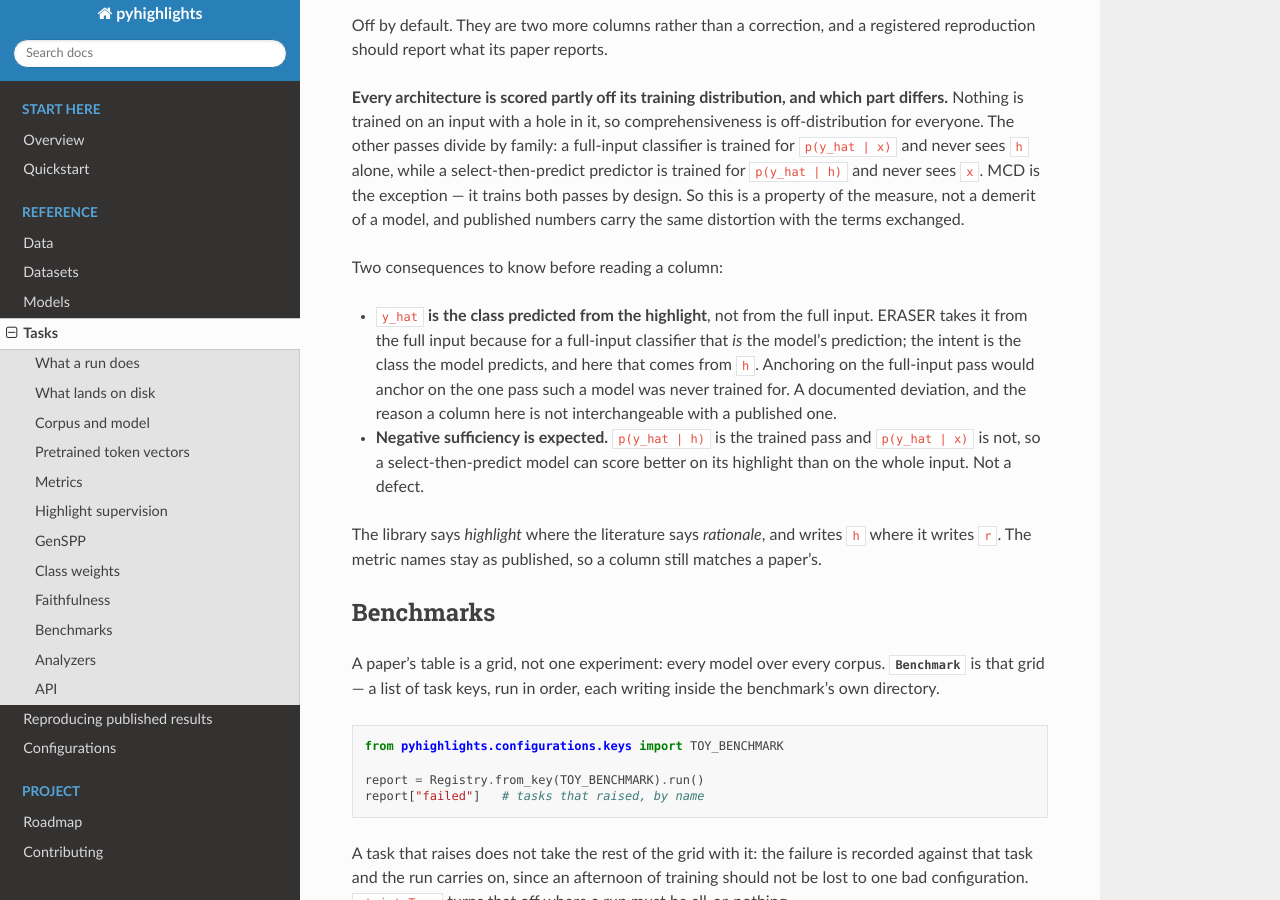
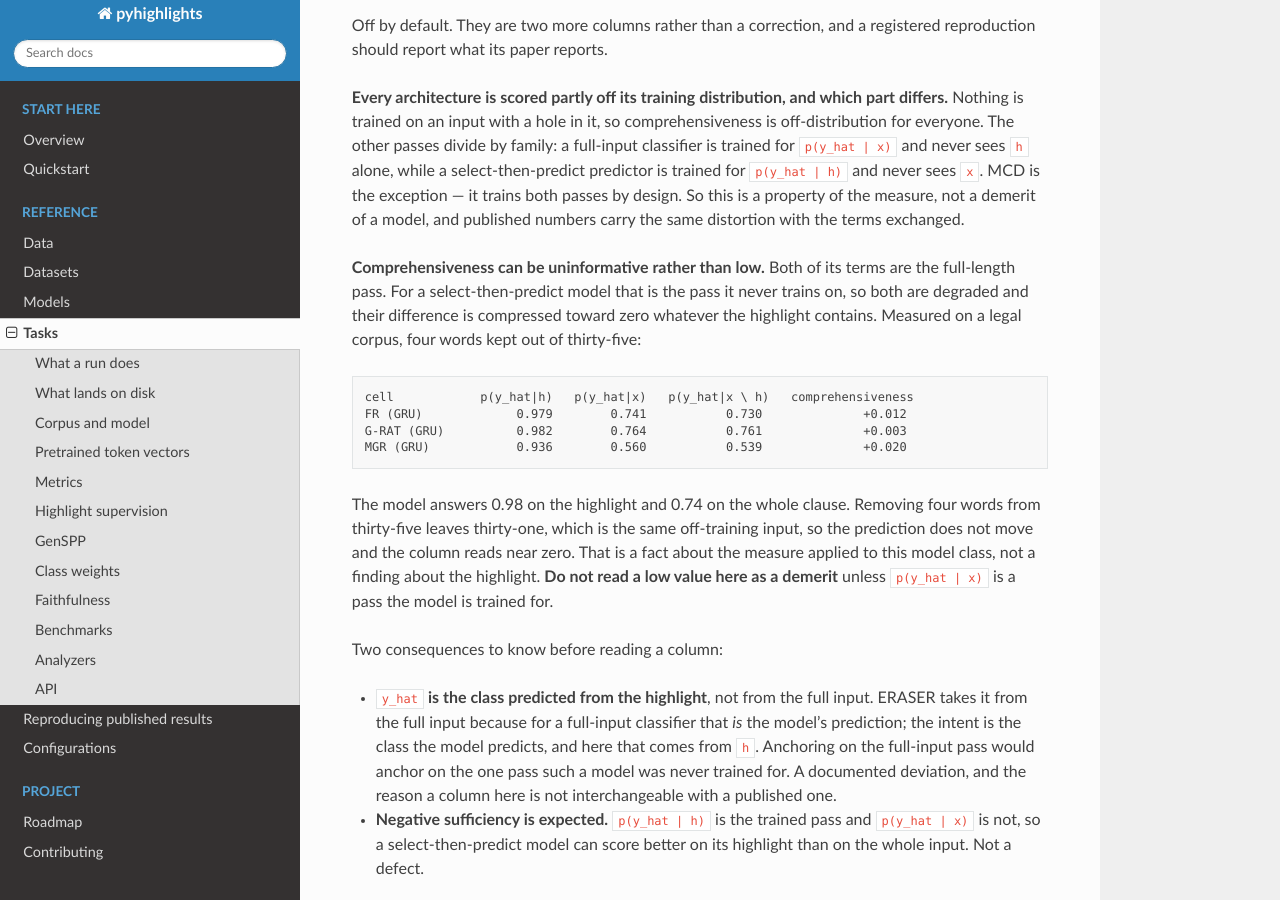
Before and after one commit to nlp-unibo/pyhighlights, a Sphinx documentation site: the page built from docsrc/source/tasks.rst, in a window 1280 px wide and 900 px high, scrolled down 7094 px. Built offline with Sphinx 7.4.7 and the Read the Docs theme 3.1.0, drawn with Linux system fonts in a browser that asks for light colours.

Commit message:
docs: what the bottleneck guarantees, and when comprehensiveness says nothing
Two things a reader can currently get wrong, both measured rather than argued.

`models.rst` gains a section separating the half of the select-then-predict
claim the library enforces from the half it does not. Dropped *words* cannot
reach the predictor, on every backbone, and two tests check it. The *shape* of
the mask does reach it: same kept words, same order, different gaps, and the
predictor's input moves by about a third of what swapping a kept word for a
different word does. The ratio is the readable form, so the table carries the
legitimate change beside the illegitimate one and an identical-input control at
0.000000. Both mechanisms are named -- a GRU steps its recurrence over dropped
positions, a transformer re-indexes the position embedding -- and compaction is
named as the fix that closes both.

`tasks.rst` gains the case where comprehensiveness is uninformative rather than
low. Both of its terms are the full-length pass, which a select-then-predict
model never trains on, so both are degraded and their difference is compressed
toward zero whatever the highlight contains. The measured numbers are there: a
model answering 0.98 on four words and 0.74 on thirty-five reports
comprehensiveness of +0.003 to +0.020, and that is the measure rather than the
highlight. A reader is told not to read a low value as a demerit unless
`p(y_hat | x)` is a pass the model is trained for.

```diff
--- a/docsrc/source/tasks.rst
+++ b/docsrc/source/tasks.rst
@@ -394,6 +394,26 @@ passes by design. So this is a property of the measure, not a demerit of a
 model, and published numbers carry the same distortion with the terms
 exchanged.
 
+**Comprehensiveness can be uninformative rather than low.** Both of its terms
+are the full-length pass. For a select-then-predict model that is the pass it
+never trains on, so both are degraded and their difference is compressed toward
+zero whatever the highlight contains. Measured on a legal corpus, four words
+kept out of thirty-five:
+
+.. code-block:: text
+
+   cell            p(y_hat|h)   p(y_hat|x)   p(y_hat|x \ h)   comprehensiveness
+   FR (GRU)             0.979        0.741           0.730              +0.012
+   G-RAT (GRU)          0.982        0.764           0.761              +0.003
+   MGR (GRU)            0.936        0.560           0.539              +0.020
+
+The model answers 0.98 on the highlight and 0.74 on the whole clause. Removing
+four words from thirty-five leaves thirty-one, which is the same off-training
+input, so the prediction does not move and the column reads near zero. That is
+a fact about the measure applied to this model class, not a finding about the
+highlight. **Do not read a low value here as a demerit** unless
+``p(y_hat | x)`` is a pass the model is trained for.
+
 Two consequences to know before reading a column:
 
 * ``y_hat`` **is the class predicted from the highlight**, not from the full
```
Also changed, not shown: docsrc/source/models.rst (+52 -0 lines).
